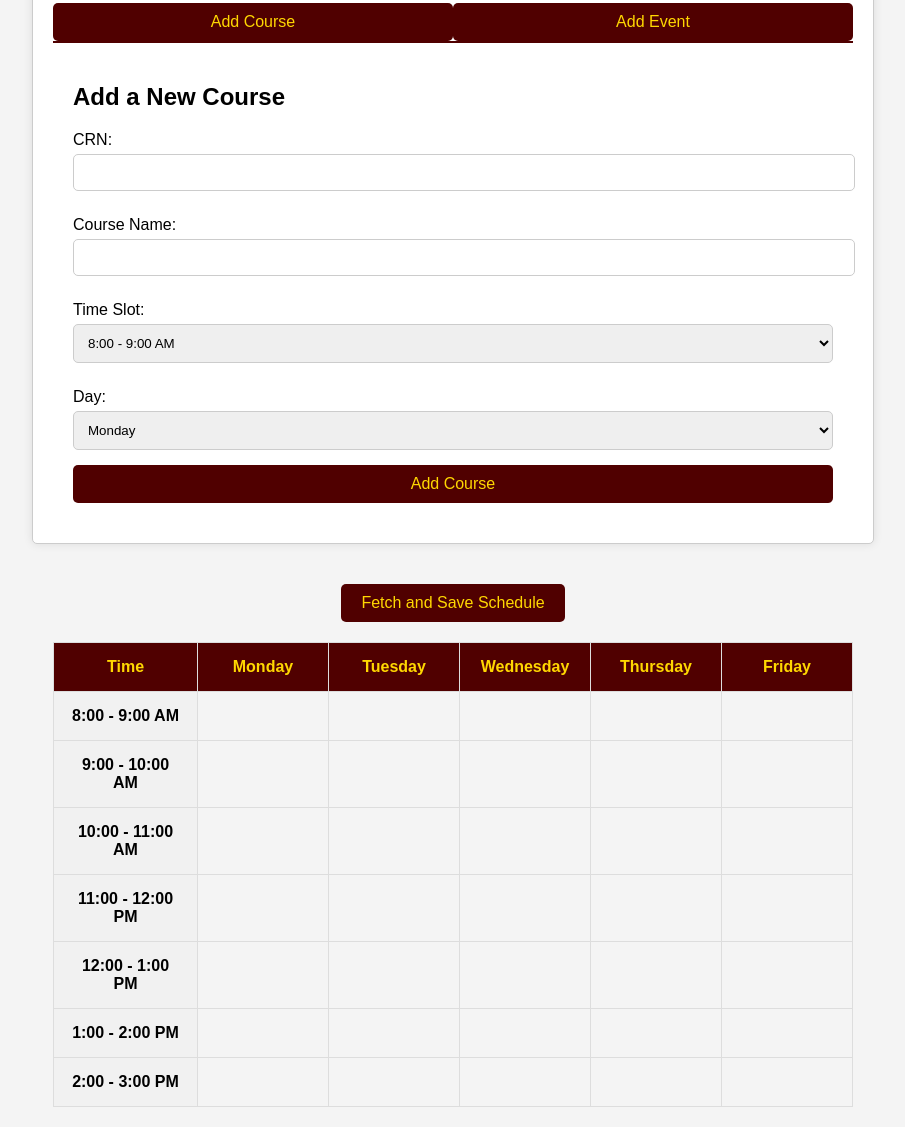
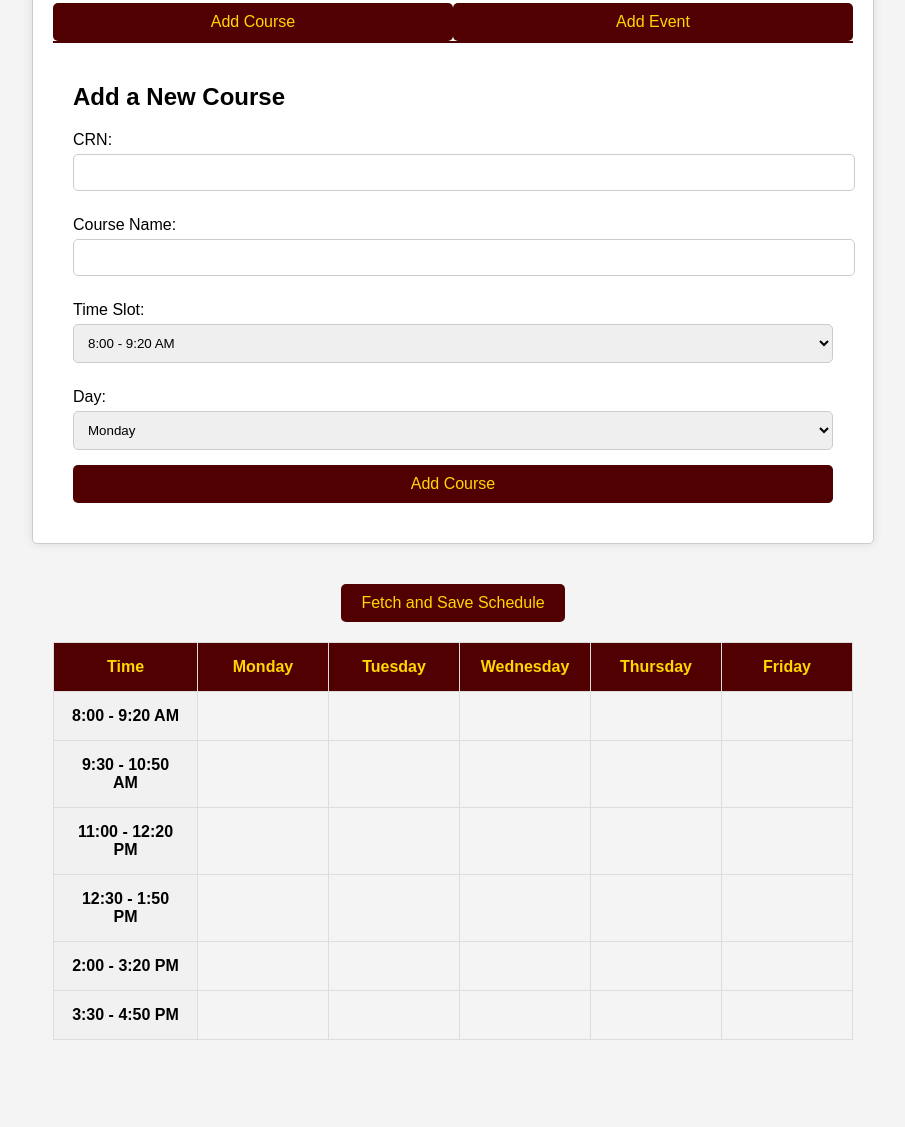
Before and after one commit to jbookout98/Group1ScheduleRepository, a plain HTML site: page Index.html in a window 1280 px wide. Shown: the part 158-1285 px from the top of the page, without its empty margins (187-1092 px from the left). After the commit the page ends 1218 px from the top, so only its background shows below. Drawn offline with Linux system fonts and the light colour scheme.

Commit message:
Update Index.html

```diff
--- a/Index.html
+++ b/Index.html
@@ -144,13 +144,12 @@
             const day = document.getElementById("course-day").value;
 
             const timeSlots = {
-                "8:00 - 9:00 AM": "row1",
-                "9:00 - 10:00 AM": "row2",
-                "10:00 - 11:00 AM": "row3",
-                "11:00 - 12:00 PM": "row4",
-                "12:00 - 1:00 PM": "row5",
-                "1:00 - 2:00 PM": "row6",
-                "2:00 - 3:00 PM": "row7"
+                "8:00 - 9:20 AM": "row1",
+                "9:30 - 10:50 AM": "row2",
+                "11:00 - 12:20 PM": "row3",
+                "12:30 - 1:50 PM": "row4",
+                "2:00 - 3:20 PM": "row5",
+                "3:30 - 4:50 PM": "row6"
             };
             const days = {
                 "Monday": "col2",
@@ -178,13 +177,12 @@
             const day = document.getElementById("event-day").value;
 
             const timeSlots = {
-                "8:00 - 9:00 AM": "row1",
-                "9:00 - 10:00 AM": "row2",
-                "10:00 - 11:00 AM": "row3",
-                "11:00 - 12:00 PM": "row4",
-                "12:00 - 1:00 PM": "row5",
-                "1:00 - 2:00 PM": "row6",
-                "2:00 - 3:00 PM": "row7"
+                "8:00 - 9:20 AM": "row1",
+                "9:30 - 10:50 AM": "row2",
+                "11:00 - 12:20 PM": "row3",
+                "12:30 - 1:50 PM": "row4",
+                "2:00 - 3:20 PM": "row5",
+                "3:30 - 4:50 PM": "row6"
             };
             const days = {
                 "Monday": "col2",
@@ -230,13 +228,12 @@
 
                 <label for="time-slot">Time Slot:</label>
                 <select id="course-time-slot" name="time-slot" required>
-                    <option>8:00 - 9:00 AM</option>
-                    <option>9:00 - 10:00 AM</option>
-                    <option>10:00 - 11:00 AM</option>
-                    <option>11:00 - 12:00 PM</option>
-                    <option>12:00 - 1:00 PM</option>
-                    <option>1:00 - 2:00 PM</option>
-                    <option>2:00 - 3:00 PM</option>
+                    <option>8:00 - 9:20 AM</option>
+                    <option>9:30 - 10:50 AM</option>
+                    <option>11:00 - 12:20 PM</option>
+                    <option>12:30 - 1:50 PM</option>
+                    <option>2:00 - 3:20 PM</option>
+                    <option>3:30 - 4:50 PM</option>
                 </select>
 
                 <label for="day">Day:</label>
@@ -264,13 +261,12 @@
 
                 <label for="event-time">Time Slot:</label>
                 <select id="event-time-slot" name="time-slot" required>
-                    <option>8:00 - 9:00 AM</option>
-                    <option>9:00 - 10:00 AM</option>
-                    <option>10:00 - 11:00 AM</option>
-                    <option>11:00 - 12:00 PM</option>
-                    <option>12:00 - 1:00 PM</option>
-                    <option>1:00 - 2:00 PM</option>
-                    <option>2:00 - 3:00 PM</option>
+                    <option>8:00 - 9:20 AM</option>
+                    <option>9:30 - 10:50 AM</option>
+                    <option>11:00 - 12:20 PM</option>
+                    <option>12:30 - 1:50 PM</option>
+                    <option>2:00 - 3:20 PM</option>
+                    <option>3:30 - 4:50 PM</option>
                 </select>
 
                 <label for="event-day">Day:</label>
@@ -300,7 +296,7 @@
                 <th>Friday</th>
             </tr>
             <tr id="row1">
-                <td class="time-slot">8:00 - 9:00 AM</td>
+                <td class="time-slot">8:00 - 9:20 AM</td>
                 <td id="row1col2"></td>
                 <td id="row1col3"></td>
                 <td id="row1col4"></td>
@@ -308,7 +304,7 @@
                 <td id="row1col6"></td>
             </tr>
             <tr id="row2">
-                <td class="time-slot">9:00 - 10:00 AM</td>
+                <td class="time-slot">9:30 - 10:50 AM</td>
                 <td id="row2col2"></td>
                 <td id="row2col3"></td>
                 <td id="row2col4"></td>
@@ -316,7 +312,7 @@
                 <td id="row2col6"></td>
             </tr>
             <tr id="row3">
-                <td class="time-slot">10:00 - 11:00 AM</td>
+                <td class="time-slot">11:00 - 12:20 PM</td>
                 <td id="row3col2"></td>
                 <td id="row3col3"></td>
                 <td id="row3col4"></td>
@@ -324,7 +320,7 @@
                 <td id="row3col6"></td>
             </tr>
             <tr id="row4">
-                <td class="time-slot">11:00 - 12:00 PM</td>
+                <td class="time-slot">12:30 - 1:50 PM</td>
                 <td id="row4col2"></td>
                 <td id="row4col3"></td>
                 <td id="row4col4"></td>
@@ -332,7 +328,7 @@
                 <td id="row4col6"></td>
             </tr>
             <tr id="row5">
-                <td class="time-slot">12:00 - 1:00 PM</td>
+                <td class="time-slot">2:00 - 3:20 PM</td>
                 <td id="row5col2"></td>
                 <td id="row5col3"></td>
                 <td id="row5col4"></td>
@@ -340,21 +336,13 @@
                 <td id="row5col6"></td>
             </tr>
             <tr id="row6">
-                <td class="time-slot">1:00 - 2:00 PM</td>
+                <td class="time-slot">3:30 - 4:50 PM</td>
                 <td id="row6col2"></td>
                 <td id="row6col3"></td>
                 <td id="row6col4"></td>
                 <td id="row6col5"></td>
                 <td id="row6col6"></td>
             </tr>
-            <tr id="row7">
-                <td class="time-slot">2:00 - 3:00 PM</td>
-                <td id="row7col2"></td>
-                <td id="row7col3"></td>
-                <td id="row7col4"></td>
-                <td id="row7col5"></td>
-                <td id="row7col6"></td>
-            </tr>
         </table>
     </div>
 </body>
```
